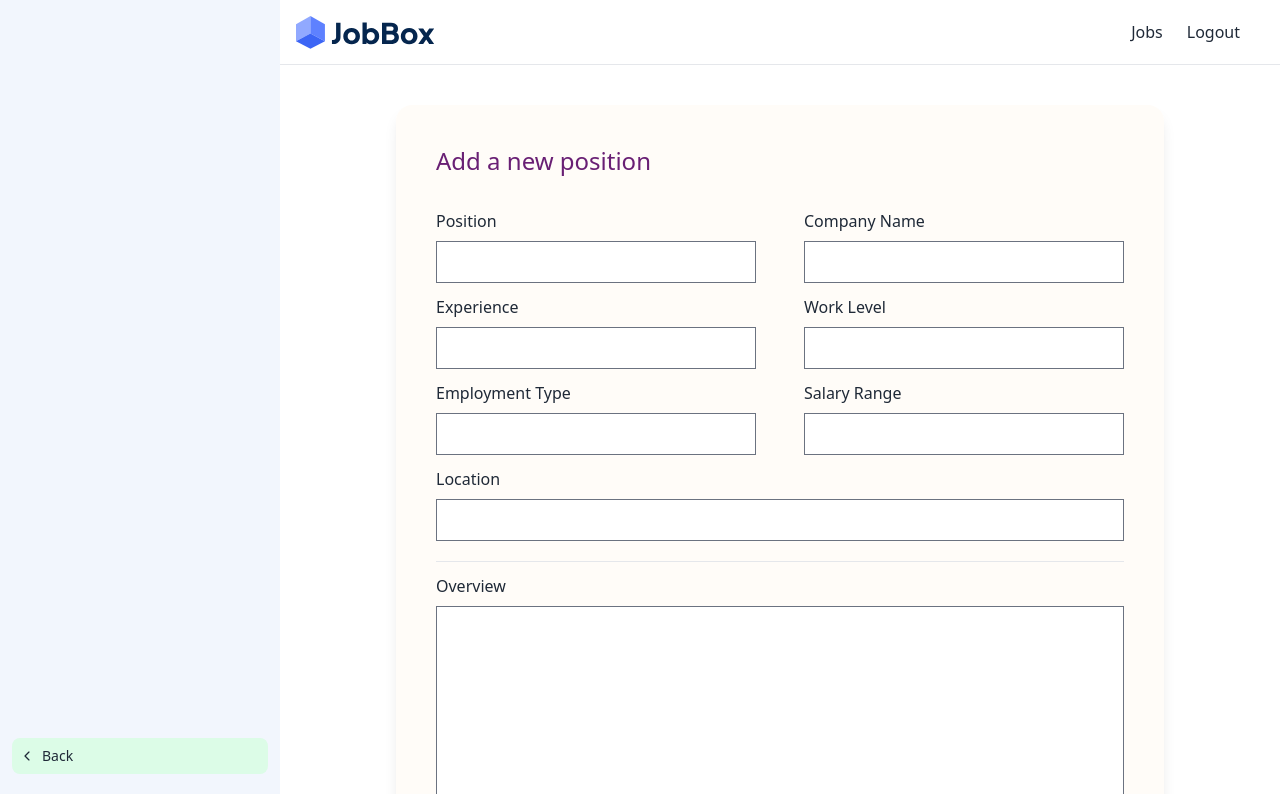
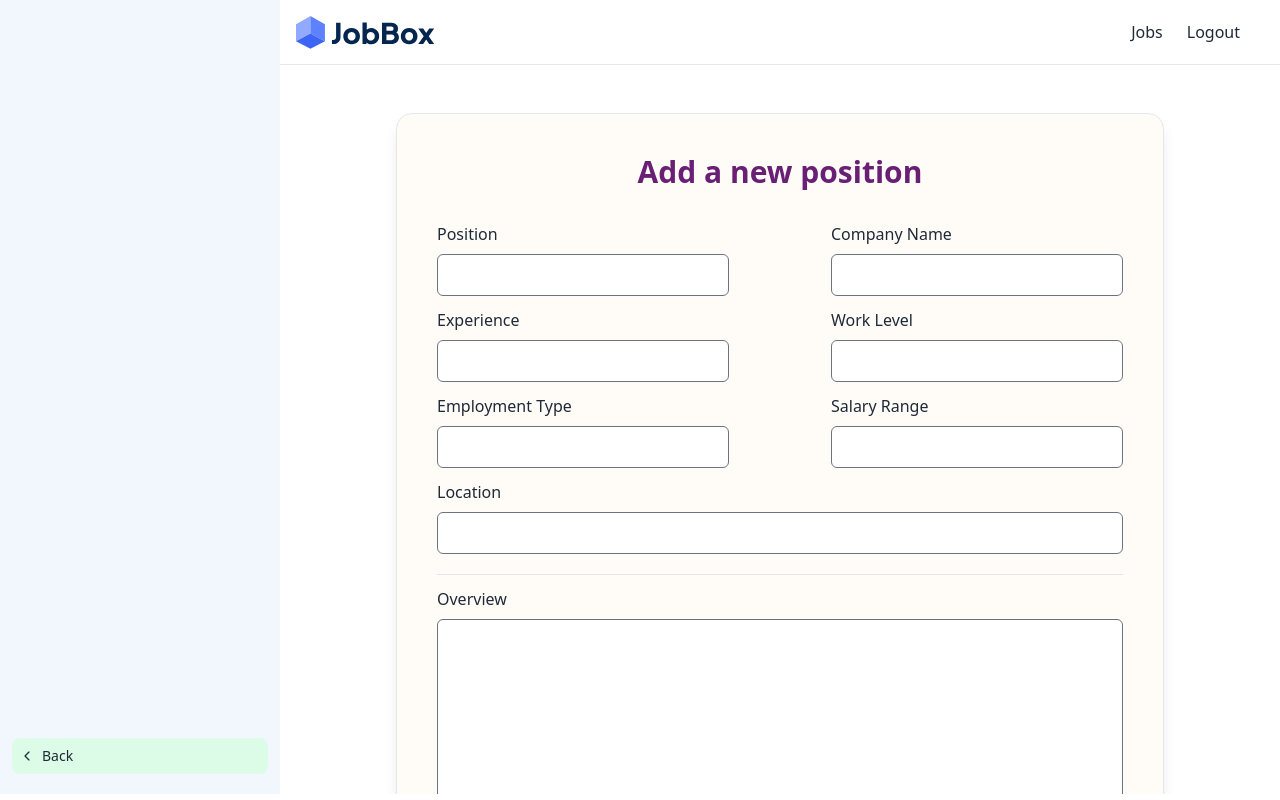
Before and after one commit to md-rejoyan-islam/job-box-client, a React (Vite) app: page /dashboard/employer/add-job in a window 1280 px wide. Built offline with nearby package versions, Linux system fonts and the light colour scheme; no server answers; sample sign-in values are in the browser's storage.

Commit message:
all job data page

```diff
--- /dev/null
+++ b/src/components/job/QuestionReply.jsx
@@ -0,0 +1,56 @@
+import { BsArrowRightShort } from "react-icons/bs";
+import { useParams } from "react-router-dom";
+import { toast } from "react-toastify";
+import { useReplyInQuestionMutation } from "../../features/job/jobApi";
+
+function QuestionReply({ index, email }) {
+  const { id } = useParams();
+
+  const [questionReply] = useReplyInQuestionMutation();
+
+  // handle ask question
+  const handleReply = async (e, index) => {
+    e.preventDefault();
+
+    const reply = e.target.reply.value;
+    if (!reply) return toast.error("Message is required!");
+
+    const data = {
+      index,
+      reply,
+      email,
+      job: id,
+    };
+    // console.log(data);
+    const payload = await questionReply(data);
+
+    if (payload.data.success) {
+      e.target.reset();
+    }
+  };
+
+  return (
+    <form
+      onSubmit={(e) => {
+        handleReply(e, index);
+      }}
+    >
+      <div className="flex gap-3 my-5">
+        <input
+          placeholder="Reply"
+          type="text"
+          name="reply"
+          className="w-full "
+        />
+        <button
+          className="shrink-0 h-14 w-14 bg-primary/10 border border-primary hover:bg-primary rounded-full transition-all  grid place-items-center text-primary hover:text-white"
+          type="submit"
+        >
+          <BsArrowRightShort size={30} />
+        </button>
+      </div>
+    </form>
+  );
+}
+
+export default QuestionReply;
--- a/src/features/job/jobApi.jsx
+++ b/src/features/job/jobApi.jsx
@@ -23,6 +23,13 @@ const jobApi = jobSlice.injectEndpoints({
         method: "GET",
       }),
       providesTags: ["Job"],
+    }),
+    deleteJobById: builder.mutation({
+      query: (id) => ({
+        url: `/${id}`,
+        method: "DELETE",
+      }),
+      invalidatesTags: ["Jobs"],
     }),
     applyForJob: builder.mutation({
       query: (data) => ({
@@ -80,4 +87,5 @@ export const {
   useAskQuestionMutation,
   useGetJobsByEmployerIdQuery,
   useReplyInQuestionMutation,
+  useDeleteJobByIdMutation,
 } = jobApi;
--- a/src/pages/dashboard/employeeDashboard/AddJob.jsx
+++ b/src/pages/dashboard/employeeDashboard/AddJob.jsx
@@ -2,13 +2,14 @@ import { useFieldArray, useForm } from "react-hook-form";
 import { FiTrash } from "react-icons/fi";
 import { useSelector } from "react-redux";
 import { useAddJobMutation } from "../../../features/job/jobApi";
+import { toast } from "react-toastify";
 
 const AddJob = () => {
   const { user } = useSelector((state) => state.userState);
 
-  const [addJob, { isLoading }] = useAddJobMutation();
+  const [addJob] = useAddJobMutation();
 
-  const { handleSubmit, register, control } = useForm({
+  const { handleSubmit, register, control, reset } = useForm({
     defaultValues: {
       companyName: user?.employer?.companyName,
     },
@@ -29,79 +30,123 @@ const AddJob = () => {
     remove: reqRemove,
   } = useFieldArray({ control, name: "requirements" });
 
-  const onSubmit = (data) => {
+  const onSubmit = async (data) => {
     data.employer = user._id;
 
-    addJob(data);
+    for (let item in data) {
+      if (!data[item] && typeof data[item] === "string") {
+        return toast.warn(item + " is required!");
+      } else if (Array.isArray(data[item]) && data[item].length < 1) {
+        return toast.warn(item + " is required!");
+      }
+    }
+
+    const payload = await addJob(data);
+
+    if (payload?.data?.success) {
+      reset();
+      toast.success("Successfully added a new job.");
+    }
   };
 
   return (
-    <div className="flex justify-center items-center overflow-auto p-10">
+    <div className="flex justify-center items-center overflow-auto p-10 py-12 px-4 sm:px-6 md:px-10">
       <form
-        className="bg-secondary/20 shadow-lg p-10 rounded-2xl flex flex-wrap gap-3 max-w-3xl justify-between"
+        className="bg-secondary/20 shadow-lg p-5 sm:p-8 md:p-10 rounded-2xl flex flex-wrap gap-3 max-w-3xl   border justify-between"
         onSubmit={handleSubmit(onSubmit)}
       >
-        <h1 className="w-full text-2xl text-primary mb-5">
+        <h1 className="w-full text-xl font-semibold sm:text-3xl text-center text-primary mb-5">
           Add a new position
         </h1>
-        <div className="flex flex-col w-full max-w-xs">
+        <div className="flex flex-col w-full min-[854px]:max-w-[292px]">
           <label className="mb-2" htmlFor="position">
             Position
           </label>
-          <input type="text" id="position" {...register("position")} />
+          <input
+            type="text"
+            className="form-input rounded-md w-full"
+            id="position"
+            {...register("position")}
+          />
         </div>
-        <div className="flex flex-col w-full max-w-xs">
+        <div className="flex flex-col w-full min-[854px]:max-w-[292px]">
           <label className="mb-2" htmlFor="companyName">
             Company Name
           </label>
           <input
             disabled
-            className="cursor-not-allowed"
+            className="form-input rounded-md w-full cursor-not-allowed"
             type="text"
             id="companyName"
             {...register("companyName")}
           />
         </div>
-        <div className="flex flex-col w-full max-w-xs">
+        <div className="flex flex-col w-full min-[854px]:max-w-[292px]">
           <label className="mb-2" htmlFor="experience">
             Experience
           </label>
-          <input type="text" id="experience" {...register("experience")} />
+          <input
+            type="text"
+            className="form-input rounded-md w-full"
+            id="experience"
+            {...register("experience")}
+          />
         </div>
-        <div className="flex flex-col w-full max-w-xs">
+        <div className="flex flex-col w-full min-[854px]:max-w-[292px]">
           <label className="mb-2" htmlFor="workLevel">
             Work Level
           </label>
-          <input type="text" id="workLevel" {...register("workLevel")} />
+          <input
+            type="text"
+            className="form-input rounded-md w-full"
+            id="workLevel"
+            {...register("workLevel")}
+          />
         </div>
-        <div className="flex flex-col w-full max-w-xs">
+        <div className="flex flex-col w-full min-[854px]:max-w-[292px]">
           <label className="mb-2" htmlFor="employmentType">
             Employment Type
           </label>
           <input
             type="text"
             id="employmentType"
+            className="form-input rounded-md w-full"
             {...register("employmentType")}
           />
         </div>
-        <div className="flex flex-col w-full max-w-xs">
+        <div className="flex flex-col w-full min-[854px]:max-w-[292px]">
           <label className="mb-2" htmlFor="salaryRange">
             Salary Range
           </label>
-          <input type="text" id="salaryRange" {...register("salaryRange")} />
+          <input
+            type="text"
+            className="form-input rounded-md w-full"
+            id="salaryRange"
+            {...register("salaryRange")}
+          />
         </div>
         <div className="flex flex-col w-full">
           <label className="mb-2" htmlFor="location">
             Location
           </label>
-          <input type="text" id="location" {...register("location")} />
+          <input
+            type="text"
+            className="form-input rounded-md w-full"
+            id="location"
+            {...register("location")}
+          />
         </div>
         <hr className="w-full mt-2 bg-black" />
         <div className="flex flex-col w-full">
           <label className="mb-2" htmlFor="overview">
             Overview
           </label>
-          <textarea rows={8} {...register("overview")} id="overview" />
+          <textarea
+            rows={8}
+            className="form-input rounded-md w-full"
+            {...register("overview")}
+            id="overview"
+          />
         </div>
         <div className="flex flex-col w-full">
           <label className="mb-2">Skills</label>
@@ -109,9 +154,9 @@ const AddJob = () => {
             <div>
               {skillFields.map((item, index) => {
                 return (
-                  <div key={item.key} className="flex items-center gap-3 mb-5">
+                  <div key={index} className="flex items-center gap-3 mb-5">
                     <input
-                      className="!w-full"
+                      className="form-input rounded-md !w-full"
                       type="text"
                       {...register(`skills[${index}]`)}
                     />
@@ -146,9 +191,9 @@ const AddJob = () => {
             <div>
               {resFields.map((item, index) => {
                 return (
-                  <div key={item.key} className=" mb-5 flex items-center gap-3">
+                  <div key={index} className=" mb-5 flex items-center gap-3">
                     <input
-                      className="!w-full"
+                      className="form-input rounded-md !w-full"
                       type="text"
                       {...register(`responsibilities[${index}]`)}
                     />
@@ -183,9 +228,9 @@ const AddJob = () => {
             <div>
               {reqFields.map((item, index) => {
                 return (
-                  <div key={item.key} className=" mb-5 flex items-center gap-3">
+                  <div key={index} className=" mb-5 flex items-center gap-3">
                     <input
-                      className="!w-full"
+                      className="form-input rounded-md !w-full"
                       type="text"
                       {...register(`requirements[${index}]`)}
                     />
--- a/src/pages/dashboard/employeeDashboard/EmployerAllJob.jsx
+++ b/src/pages/dashboard/employeeDashboard/EmployerAllJob.jsx
@@ -1,11 +1,29 @@
 import { Link } from "react-router-dom";
-import { useGetAllJobsQuery } from "../../../features/job/jobApi";
+import {
+  useDeleteJobByIdMutation,
+  useGetAllJobsQuery,
+} from "../../../features/job/jobApi";
+import { toast } from "react-toastify";
 
 function EmployerAllJob() {
   const { data } = useGetAllJobsQuery();
+
+  const [deleteJob] = useDeleteJobByIdMutation();
+
+  // handle delete
+
+  const handleDeleteJob = async (id) => {
+    const payload = await deleteJob(id);
+
+    console.log(payload);
+    if (payload?.data?.success) {
+      toast.success("Successfully delete a job");
+    }
+  };
+
   return (
-    <section className="overflow-hidden px-4 py-4">
-      <h1 className="text-2xl font-semibold text-center pb-3">
+    <section className="overflow-hidden px-4 py-10">
+      <h1 className="w-full text-xl font-semibold sm:text-3xl text-center text-primary mb-7">
         Employer All Job
       </h1>
 
@@ -25,7 +43,7 @@ function EmployerAllJob() {
           </thead>
           <tbody>
             {data?.data.map((job, index) => (
-              <tr key={index}>
+              <tr key={index} className="cursor-pointer hover:bg-black/5">
                 <td className="py-1 px-3 border">{index + 1}</td>
                 <td className="py-1 px-3 border">{job?.position}</td>
                 <td className="py-1 px-3 border">{job?.experience}</td>
@@ -43,7 +61,10 @@ function EmployerAllJob() {
                   <button className="text-[12px] bg-blue-500 hover:bg-blue-600 py-[3px] px-2 rounded-sm text-white">
                     Edit
                   </button>
-                  <button className="text-[12px] bg-red-500 hover:bg-red-600 py-[3px] px-2 rounded-sm text-white">
+                  <button
+                    className="text-[12px] bg-red-500 hover:bg-red-600 py-[3px] px-2 rounded-sm text-white"
+                    onClick={() => handleDeleteJob(job._id)}
+                  >
                     Delete
                   </button>
                 </td>
```
Also changed, not shown: src/components/job/Chat.jsx (+3 -50 lines).
